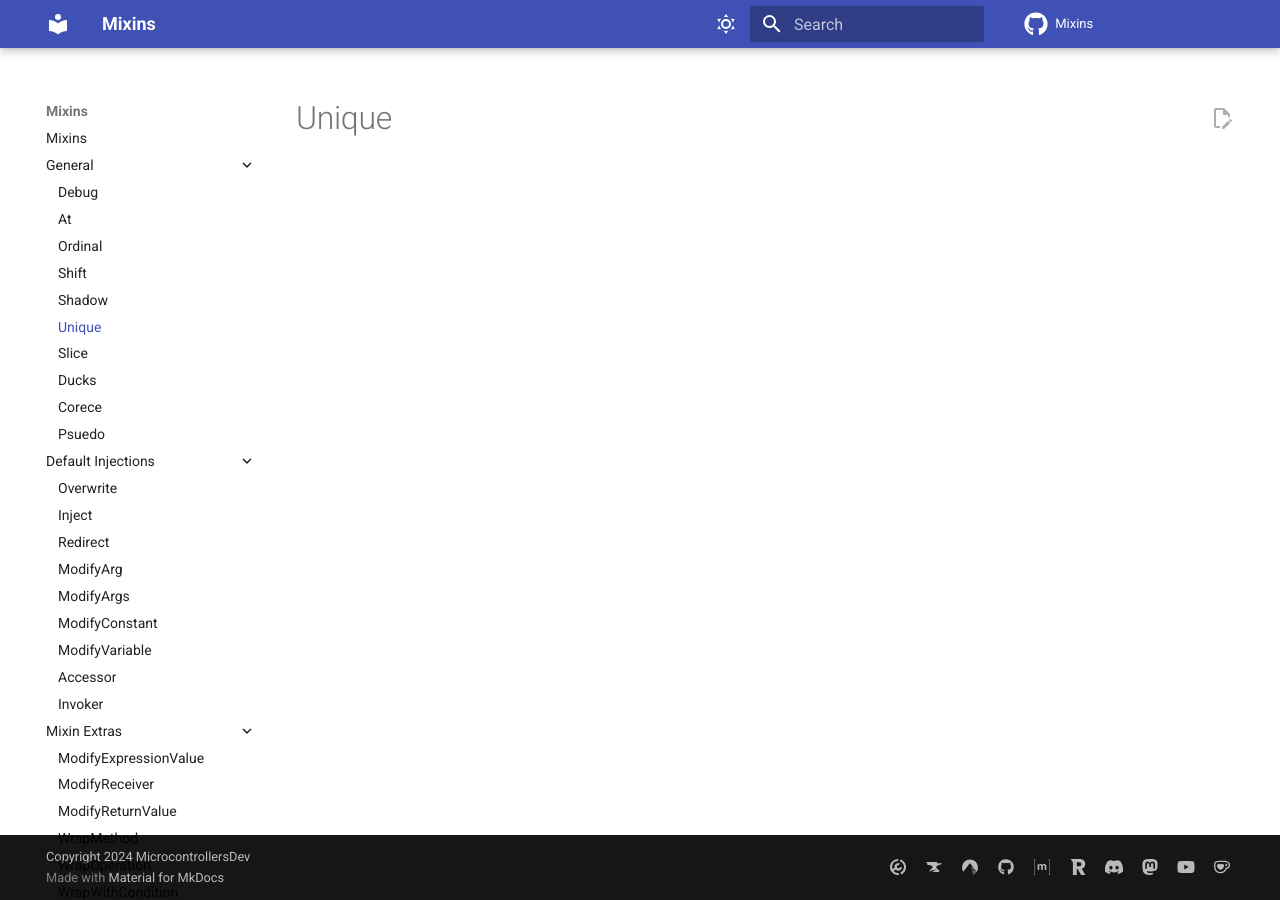
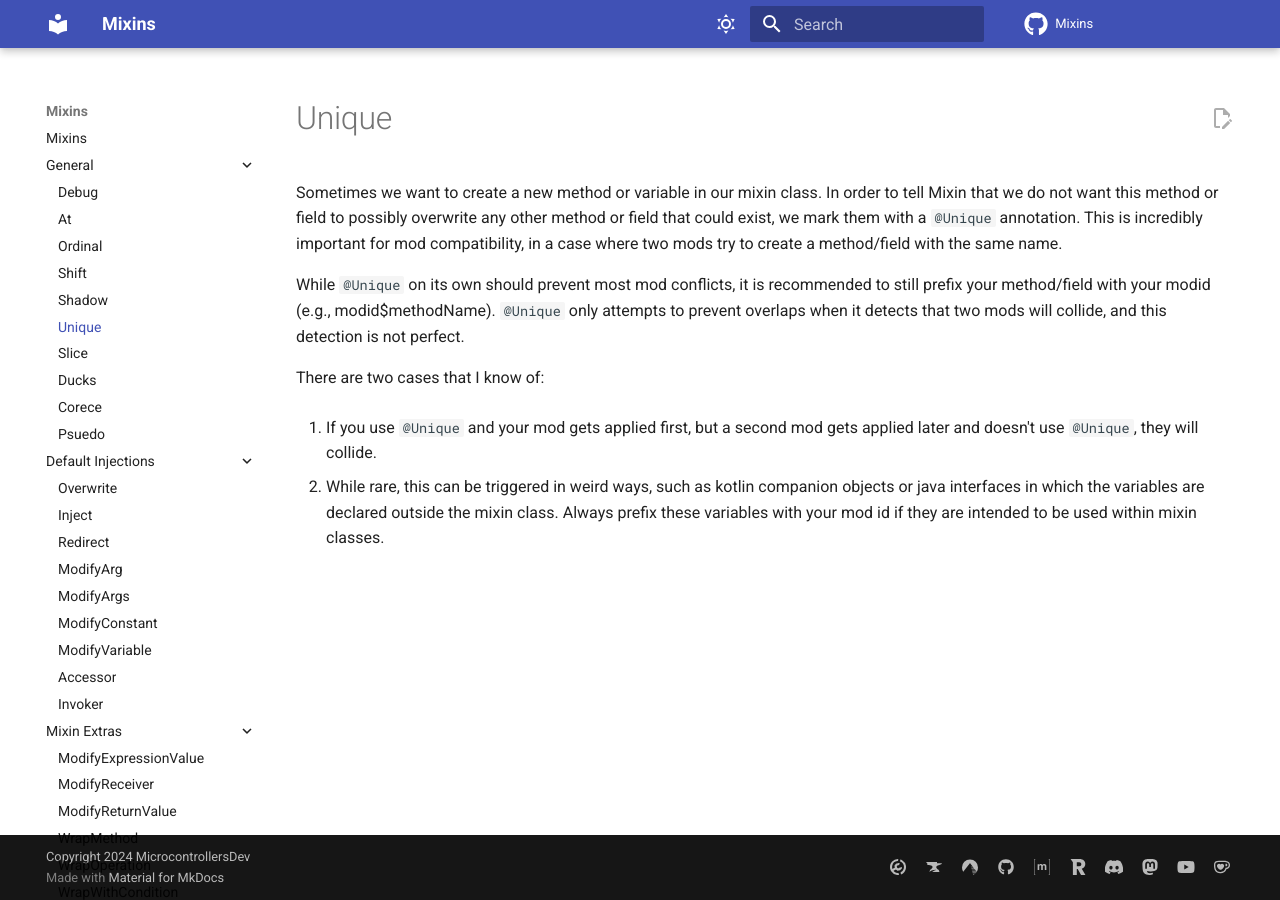
Before and after one commit to MicrocontrollersDev/Mixins, an MkDocs documentation site: the page built from docs/general/unique.md, in a window 1280 px wide. Built offline with MkDocs 1.6.1 and Material for MkDocs 9.7.7, drawn with Linux system fonts in a browser that asks for light colours; comment, search, counter and statistics services are not loaded.

Commit message:
create @Unique page since i understand this better now

```diff
--- a/docs/general/unique.md
+++ b/docs/general/unique.md
@@ -1 +1,11 @@
 # Unique
+
+Sometimes we want to create a new method or variable in our mixin class. In order to tell Mixin that we do not want this method or field to possibly overwrite any other method or field that could exist, we mark them with a `@Unique` annotation. This is incredibly important for mod compatibility, in a case where two mods try to create a method/field with the same name.
+
+While `@Unique` on its own should prevent most mod conflicts, it is recommended to still prefix your method/field with your modid (e.g., modid$methodName). `@Unique` only attempts to prevent overlaps when it detects that two mods will collide, and this detection is not perfect.
+
+There are two cases that I know of:
+
+1. If you use `@Unique` and your mod gets applied first, but a second mod gets applied later and doesn't use `@Unique`, they will collide.
+
+2. While rare, this can be triggered in weird ways, such as kotlin companion objects or java interfaces in which the variables are declared outside the mixin class. Always prefix these variables with your mod id if they are intended to be used within mixin classes.
```
